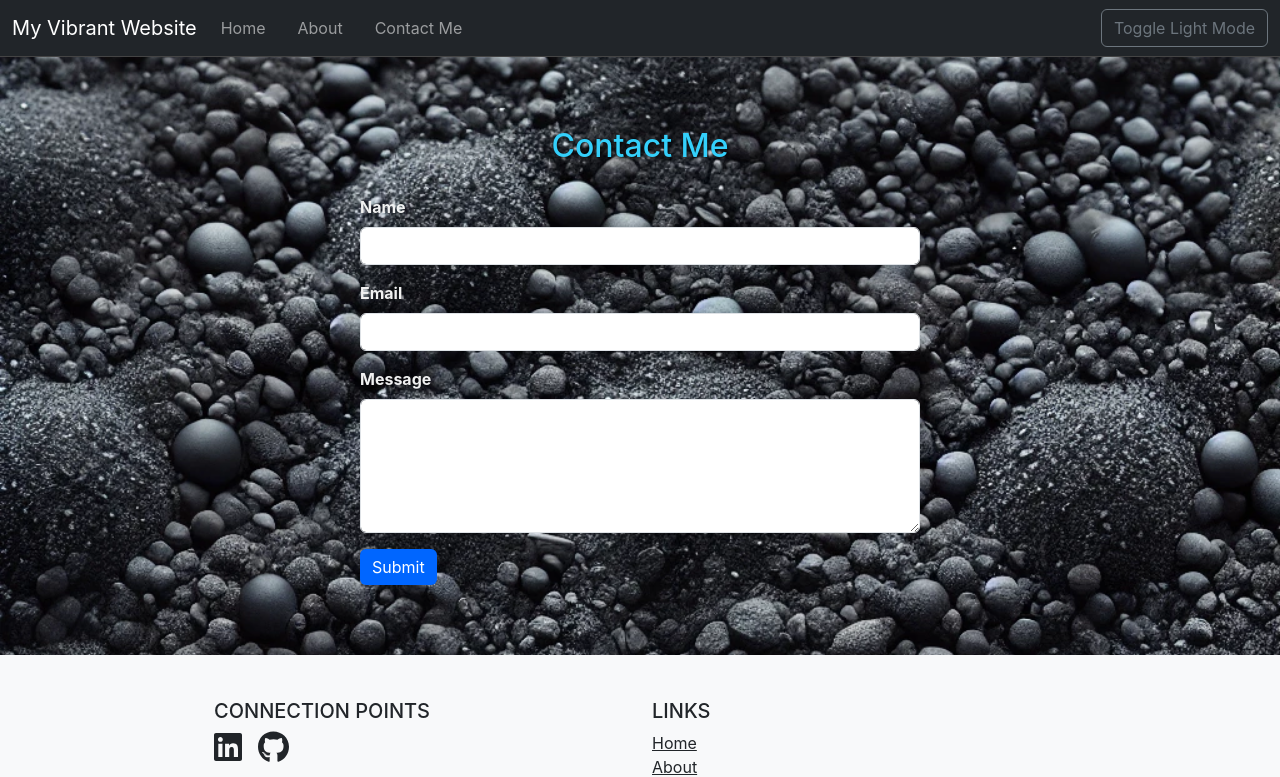
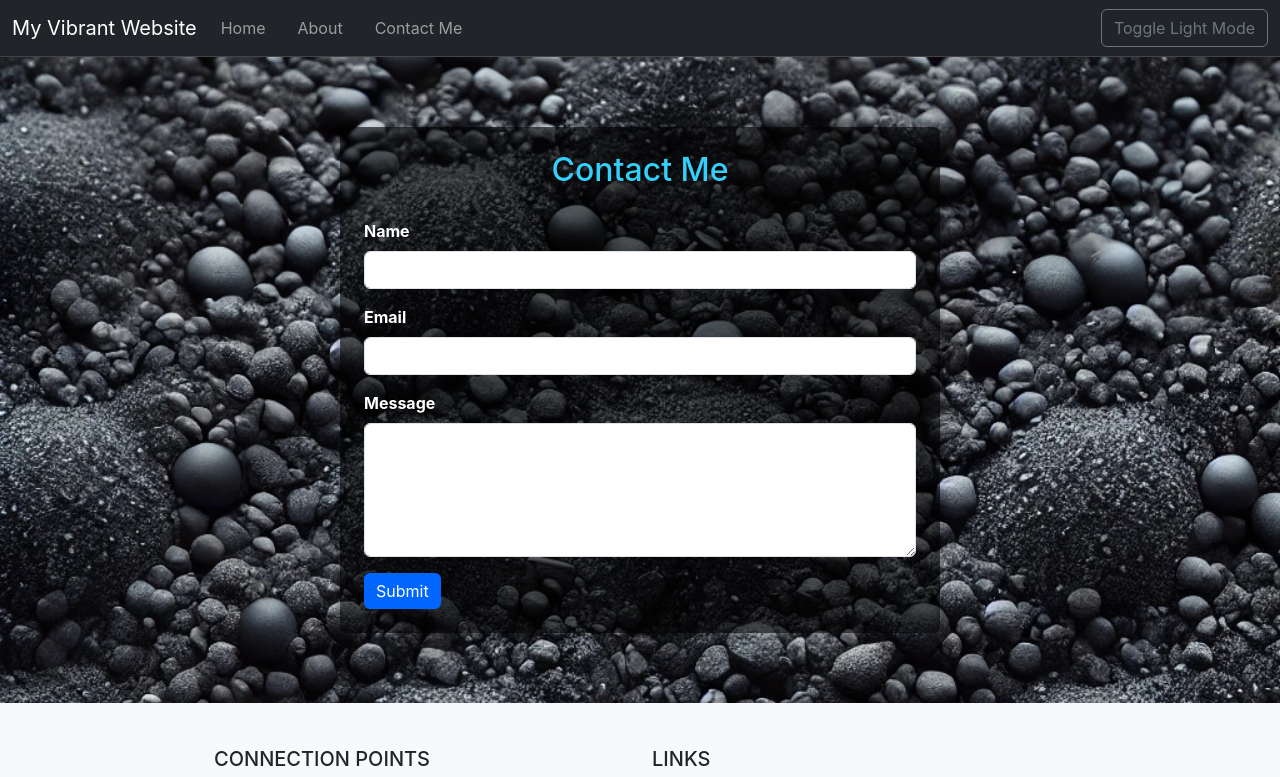
Before and after one commit to Arcarius41/my-vibrant-website, a React (Create React App) app: page /contact in a window 1280 px wide. Shown: the top 777 px of the page. Built offline with nearby package versions, Linux system fonts and the light colour scheme.

Commit message:
added more readability changes

```diff
--- a/src/Contact.js
+++ b/src/Contact.js
@@ -42,7 +42,7 @@ const Contact = () => {
 
   return (
     <div className="contact-section">
-      <div className="container">
+      <div className="container text-overlay p-4 rounded">
         <h2 className="text-center text- ">Contact Me</h2>
         <form onSubmit={handleSubmit}>
           <div className="mb-3">
--- a/src/SerenityScribe.js
+++ b/src/SerenityScribe.js
@@ -115,7 +115,7 @@ function SerenityScribe() {
       </div>
       <div className="row mt-5">
         <div className="col-12">
-          <h3 className="text-center">Photo Gallery</h3>
+          <h3 className="text-center text-overlay p-4 rounded">Photo Gallery</h3>
           <div className="d-flex justify-content-center flex-wrap">
             <ImageGallery items={images} />
           </div>
```
